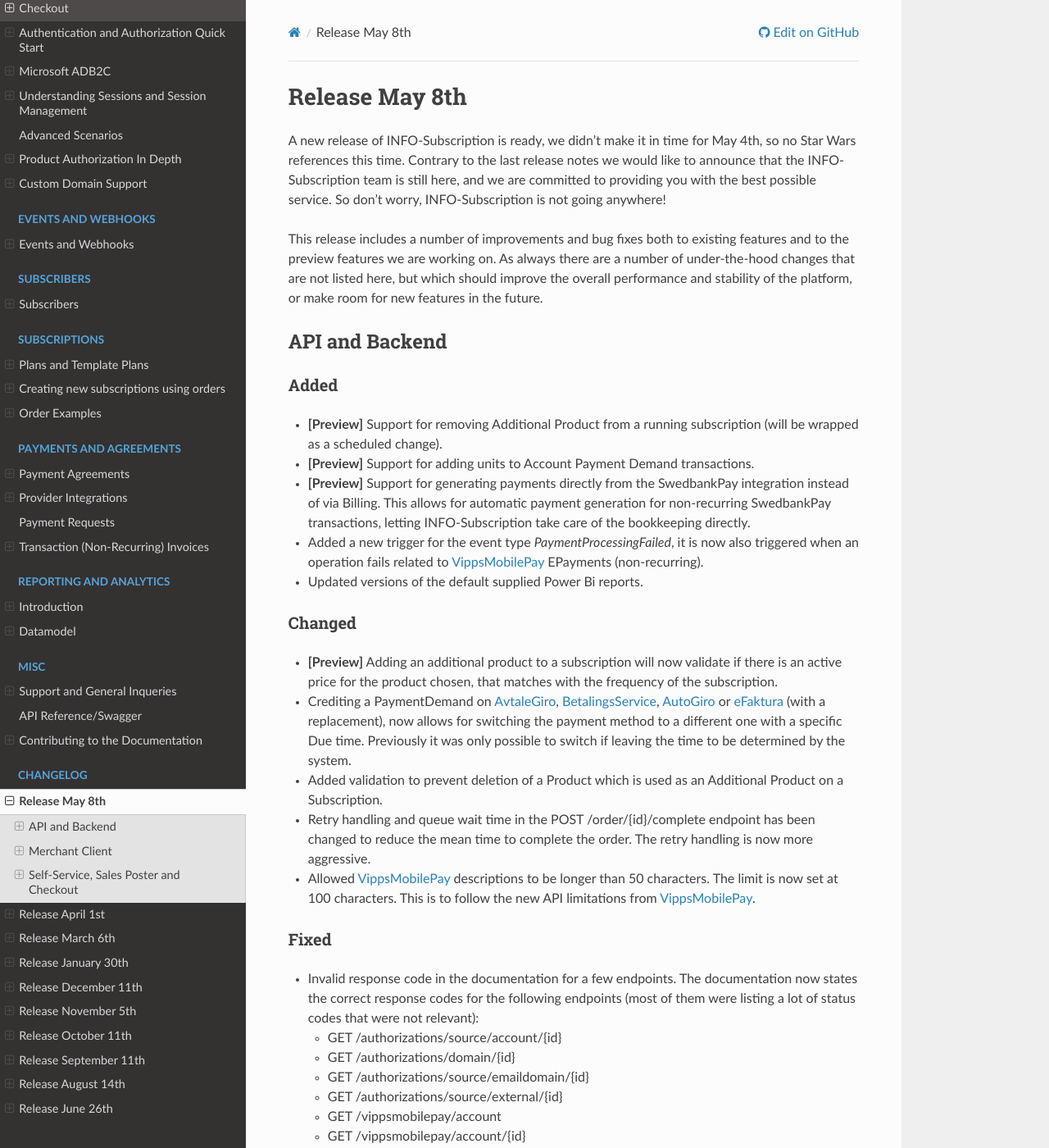
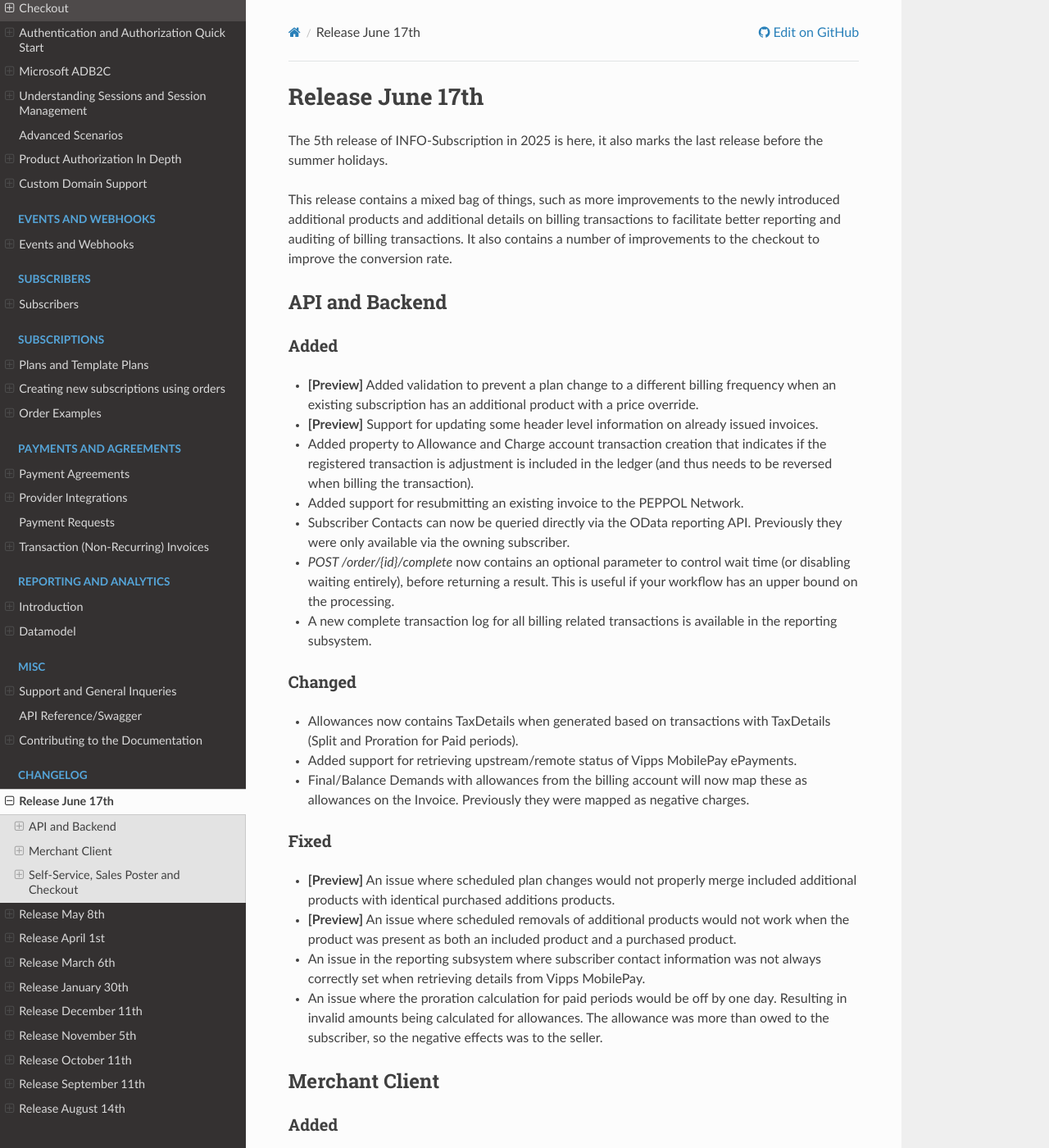
Before and after one commit to infosoftas/info-subscription-doc, a Sphinx documentation site: the page built from source/changelog/changelog.rst, in a window 1280 px wide and 1400 px high. Shown: the whole window at 82% size. Built offline with Sphinx 7.4.7 and the Read the Docs theme 3.1.0, drawn with Linux system fonts in a browser that asks for light colours; formulas are drawn with MathJax 3; some of the changed text lies outside the part shown.

Commit message:
Added changelog for r135 (#105)
Added changelog for r135

```diff
--- a/source/changelog/changelog.rst
+++ b/source/changelog/changelog.rst
@@ -1,3 +1,4 @@
+.. include:: r135.inc
 .. include:: r134.inc
 .. include:: r133.inc
 .. include:: r132.inc
@@ -7,4 +8,3 @@
 .. include:: r128.inc
 .. include:: r127.inc
 .. include:: r126.inc
-.. include:: r125.inc
--- /dev/null
+++ b/source/changelog/r135.inc
@@ -0,0 +1,86 @@
+.. _changelog-r135:
+
+******************
+Release June 17th
+******************
+
+The 5th release of INFO-Subscription in 2025 is here, it also marks the last release before the summer holidays.
+
+This release contains a mixed bag of things, such as more improvements to the newly introduced additional products and additional details on billing transactions to facilitate better reporting and auditing of billing transactions.
+It also contains a number of improvements to the checkout to improve the conversion rate.
+
+
+API and Backend
+===============
+
+Added
+-----
+
+* **[Preview]** Added validation to prevent a plan change to a different billing frequency when an existing subscription has an additional product with a price override.
+* **[Preview]** Support for updating some header level information on already issued invoices.
+* Added property to Allowance and Charge account transaction creation that indicates if the registered transaction is adjustment is included in the ledger (and thus needs to be reversed when billing the transaction).
+* Added support for resubmitting an existing invoice to the PEPPOL Network.
+* Subscriber Contacts can now be queried directly via the OData reporting API. Previously they were only available via the owning subscriber.
+* `POST /order/{id}/complete` now contains an optional parameter to control wait time (or disabling waiting entirely), before returning a result. This is useful if your workflow has an upper bound on the processing.
+* A new complete transaction log for all billing related transactions is available in the reporting subsystem.
+
+Changed
+-------
+
+* Allowances now contains TaxDetails when generated based on transactions with TaxDetails (Split and Proration for Paid periods).
+* Added support for retrieving upstream/remote status of Vipps MobilePay ePayments.
+* Final/Balance Demands with allowances from the billing account will now map these as allowances on the Invoice. Previously they were mapped as negative charges.
+
+
+Fixed
+-----
+
+* **[Preview]** An issue where scheduled plan changes would not properly merge included additional products with identical purchased additions products.
+* **[Preview]** An issue where scheduled removals of additional products would not work when the product was present as both an included product and a purchased product.
+* An issue in the reporting subsystem where subscriber contact information was not always correctly set when retrieving details from Vipps MobilePay.
+* An issue where the proration calculation for paid periods would be off by one day. Resulting in invalid amounts being calculated for allowances. The allowance was more than owed to the subscriber, so the negative effects was to the seller.
+
+
+Merchant Client
+===============
+
+Added
+-----
+
+* Option to search for subscribers based on their Organization Number identification (Organization Number and CVR Norway, Sweden and Denmark).
+* New possibility to disable eFaktura agreements manually as a fallback when the subscriber is unable to cancel it upstream.
+
+
+Changed
+-------
+
+* Price display to ensure prices/amounts are always shown in an identical manner.
+* Option to filter for organization is now optional for a number of search views.
+* General styling improvements to some of the grid views to make them more consistent with the rest of the application.
+
+
+Fixed
+-----
+
+* **[Preview]** An issue where transactional/account invoices could not be created if no default Currency was configured.
+* An issue preventing activation of Enterprise Plans if not activated during creation.
+* An issue where subscription plans without an organization restriction could not be used when bulk creating subscriptions on enterprise plans.
+* A minor performance issue where payment agreements were sent during credit and re-issue even if the same agreement should be reused.
+
+
+
+Self-Service, Sales Poster and Checkout
+========================================
+
+Added
+-----
+* Option to regret a subscription cancellation if it is in the future.
+* Support for journey specific text for checkout.
+* Support for displaying plan information on checkout for journeys related to ordering a subscription.
+
+
+Changed
+-------
+
+* Sorting of subscription periods so active subscriptions are always shown first.
+* Price display to ensure prices/amounts are always shown in an identical manner.
```
